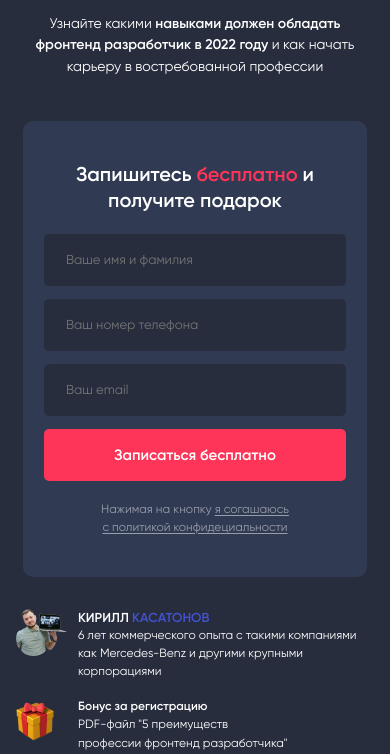
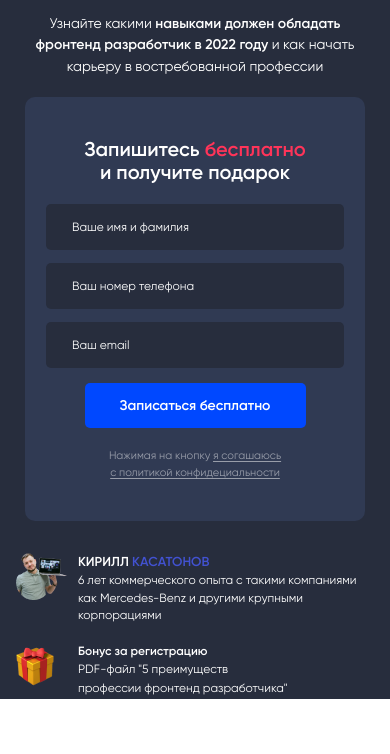
Before and after one commit to adwasar/powercode-academy-test, a website built with webpack: page src/index.html in a window 390 px wide. Shown: the part 212-966 px from the top of the page. After the commit the page ends 911 px from the top, so only its background shows below. Built offline with nearby package versions, Linux system fonts and the light colour scheme.

Commit message:
feat: form block mobile layout

```diff
--- a/src/index.html
+++ b/src/index.html
@@ -46,7 +46,7 @@
         </div>
 
         <div class="form-block">
-          <h2 class="form-block__title">Запишитесь <span>бесплатно</span> и
+          <h2 class="form-block__title">Запишитесь <span>бесплатно</span> <br> и
             получите подарок</h2>
           <form action="#">
             <input class="form-block__name" type="text" placeholder="Ваше имя и фамилия">
--- a/src/scss/components/_form-benefits.scss
+++ b/src/scss/components/_form-benefits.scss
@@ -8,7 +8,7 @@
   max-width: 42rem;
 
   @include v-md {
-    margin: 0 auto;
+    margin: 3rem auto 0;
   }
 
   &__item {
--- a/src/scss/components/_form-block.scss
+++ b/src/scss/components/_form-block.scss
@@ -12,9 +12,10 @@
   }
 
   @include v-md {
+    margin: 0.6rem auto 0;
     grid-area: auto;
-    max-width: 34.4rem;
-    margin: 0 auto;
+    width: 100%;
+    max-width: 34rem;
   }
 
   &__title {
@@ -25,6 +26,7 @@
     line-height: 2.5991rem;
     @include v-lg {
       font-size: 2rem;
+      line-height: 2.329rem;
     }
   }
 
@@ -47,6 +49,14 @@
     background-color: $dark-gray;
     border: none;
     border-radius: 0.5rem;
+    &::placeholder {
+      color: $white;
+    }
+
+    @include v-lg {
+      font-size: 1.2rem;
+      padding: 1.1rem 2.6rem;
+    }
   }
 
   &__button {
@@ -57,6 +67,13 @@
     border-radius: 0.5rem;
     font-size: 1.5rem;
     font-family: $gilroy-semibold;
+    @include v-md {
+      margin: 0.2rem auto;
+      padding: 1.4rem 3.5rem;
+      max-width: 22.2rem;
+      font-size: 1.4rem;
+      background-color: $blue;
+    }
   }
 
   &__privacy-policy {
@@ -66,6 +83,12 @@
     color: $white-transparent;
     text-align: center;
     max-width: 19rem;
+    @include v-md {
+      margin: 1.8rem auto 0;
+      font-size: 1.1rem;
+      line-height: 149%;
+      max-width: 18rem;
+    }
   }
 
   &__privacy-policy > a {
--- a/src/scss/components/_main.scss
+++ b/src/scss/components/_main.scss
@@ -14,6 +14,7 @@
     @include v-md {
       padding: 0 0 0.1rem;
       grid-template-columns: 1fr;
+      gap: 0;
     }
   }
 }
--- a/src/scss/inc/_variables.scss
+++ b/src/scss/inc/_variables.scss
@@ -11,6 +11,7 @@ $gilroy-regular: 'Gilroy-Regular';
 $white: #ffffff;
 $white-transparent: #FFFFFF80;
 $dark-gray: #272d3d;
+$blue: #0048FF;
 $dark-blue: #302e5a;
 $midnight-blue: #303a53;
 $bright-blue: #4252d1;
```
